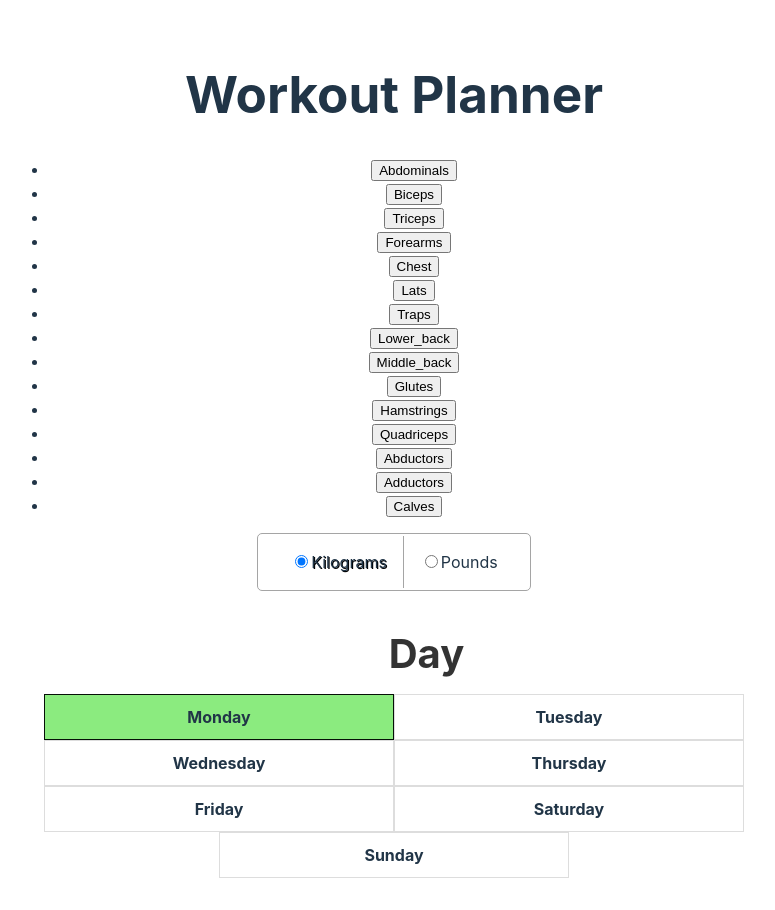
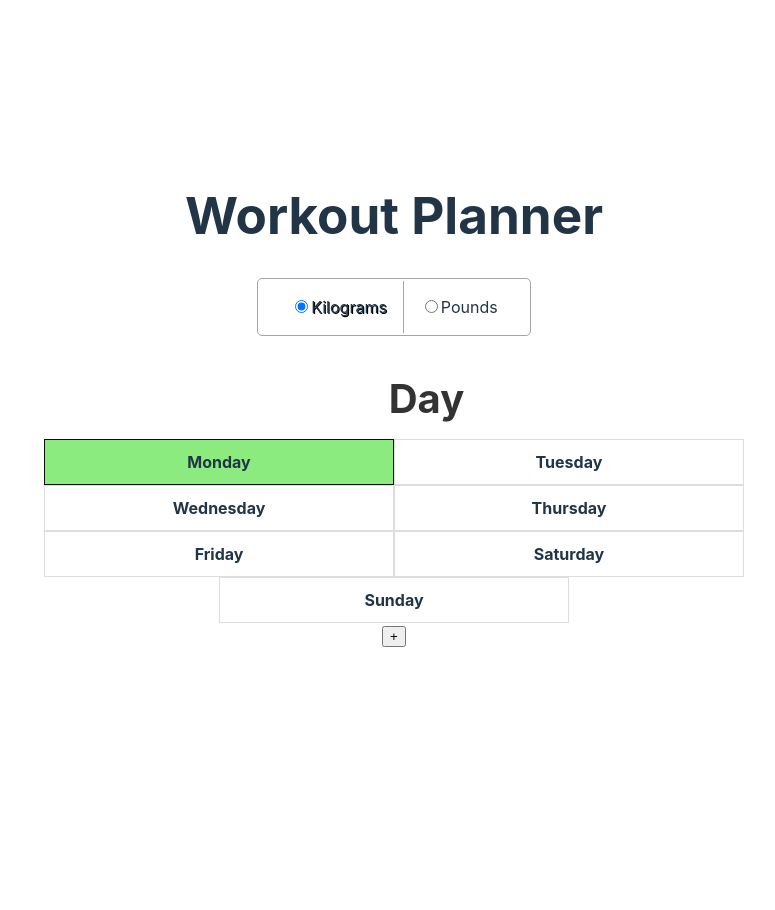
Before and after one commit to simon-s-99/workout-planner, a React (Vite) app: page / in a window 1280 px wide. Shown: the whole page, without its empty margins (246-1021 px from the left). After the commit the page ends 800 px from the top, so only its background shows below. Built offline with nearby package versions, Linux system fonts and the light colour scheme; no server answers.

Commit message:
feat: AddExercise basic scaffold done with go back button

```diff
--- a/src/App.tsx
+++ b/src/App.tsx
@@ -5,6 +5,7 @@ import type { Settings, Weekday } from "./types";
 import MuscleCategoryList from './components/MuscleCategoryList';
 import WeekdayPicker from "./components/WeekdayPicker";
 import UnitsPicker from "./components/UnitsPicker";
+import AddExercise from "./components/AddExercise";
 
 const App: React.FC = () => {
   const [settings, setSettings] = useState<Settings>({
@@ -18,12 +19,12 @@ const App: React.FC = () => {
   return (
     <div className="App">
       <h1>Workout Planner</h1>
-      <MuscleCategoryList />
       <UnitsPicker setSettings={setSettings} />
       <WeekdayPicker
         selectedWeekday={selectedWeekday}
         setSelectedWeekday={setSelectedWeekday as React.Dispatch<React.SetStateAction<Weekday>>}
       />
+      <AddExercise weekday={selectedWeekday} />
     </div>
   );
 };
--- /dev/null
+++ b/src/components/AddExercise.tsx
@@ -0,0 +1,43 @@
+import { useState } from "react";
+import { Weekday } from "../types";
+import MuscleCategoryList from "./MuscleCategoryList";
+
+interface AddExerciseProps {
+    weekday: Weekday
+}
+
+const AddExercise: React.FC<AddExerciseProps> = ({ weekday }) => {
+    const [showAddExerciseMenu, setShowAddExerciseMenu] = useState<boolean>(false);
+
+    if (showAddExerciseMenu) {
+        return (
+            <div className="AddExercise">
+                <label>
+                    <input
+                        type="button"
+                        name="GoBackFromExerciseMenuButton"
+                        value="<"
+                        onClick={() => setShowAddExerciseMenu(!showAddExerciseMenu)}></input>
+                    {/* ^ toggle showAddExerciseMenu to true if it is false and vice versa */}
+                </label>
+                <MuscleCategoryList />
+            </div>
+        )
+    }
+    else {
+        return (
+            <div className="AddExercise">
+                <label>
+                    <input
+                        type="button"
+                        name="AddExerciseMenuButton"
+                        value="+"
+                        onClick={() => setShowAddExerciseMenu(!showAddExerciseMenu)}></input>
+                    {/* ^ toggle showAddExerciseMenu to true if it is false and vice versa */}
+                </label>
+            </div>
+        );
+    }
+}
+
+export default AddExercise;
```
